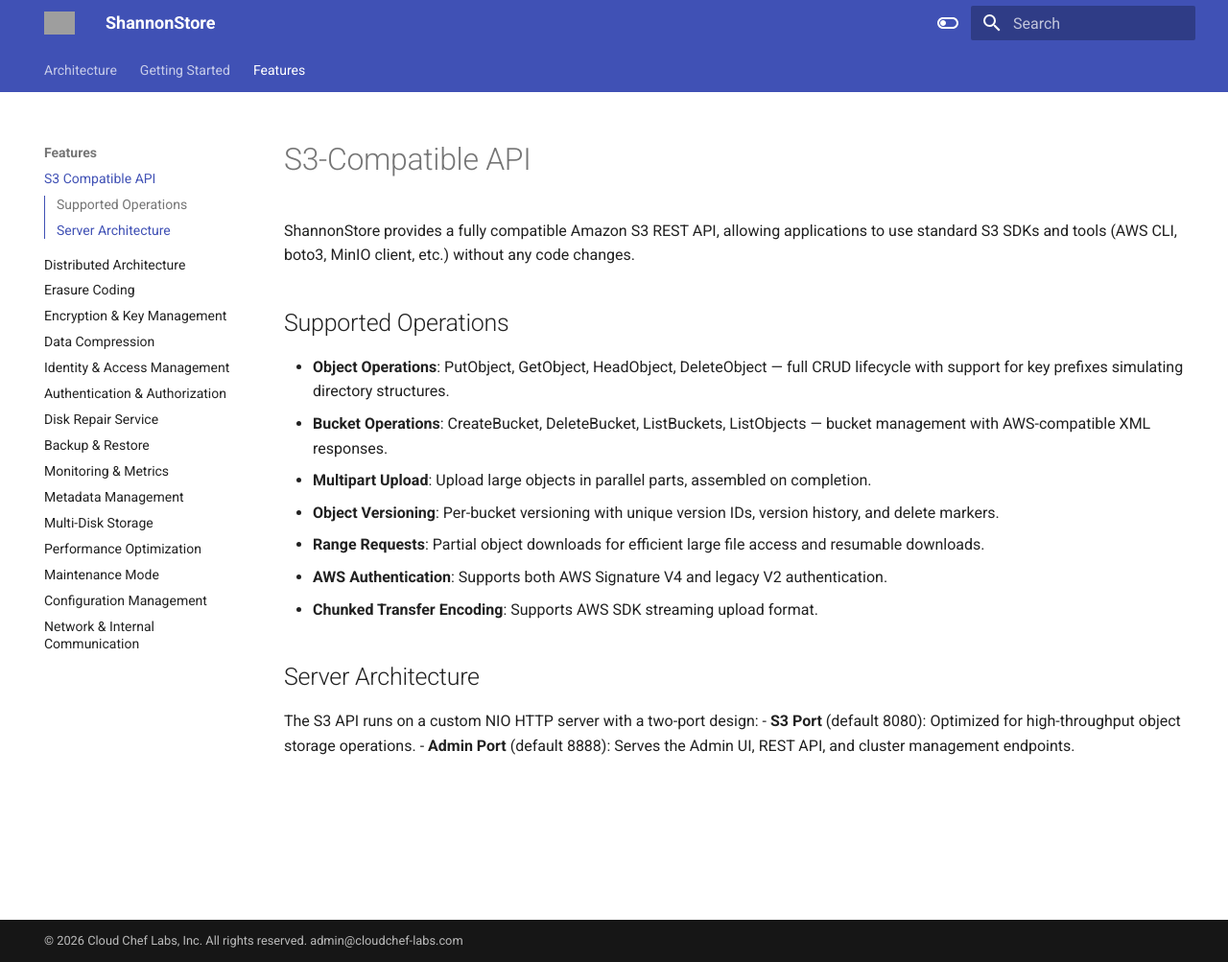
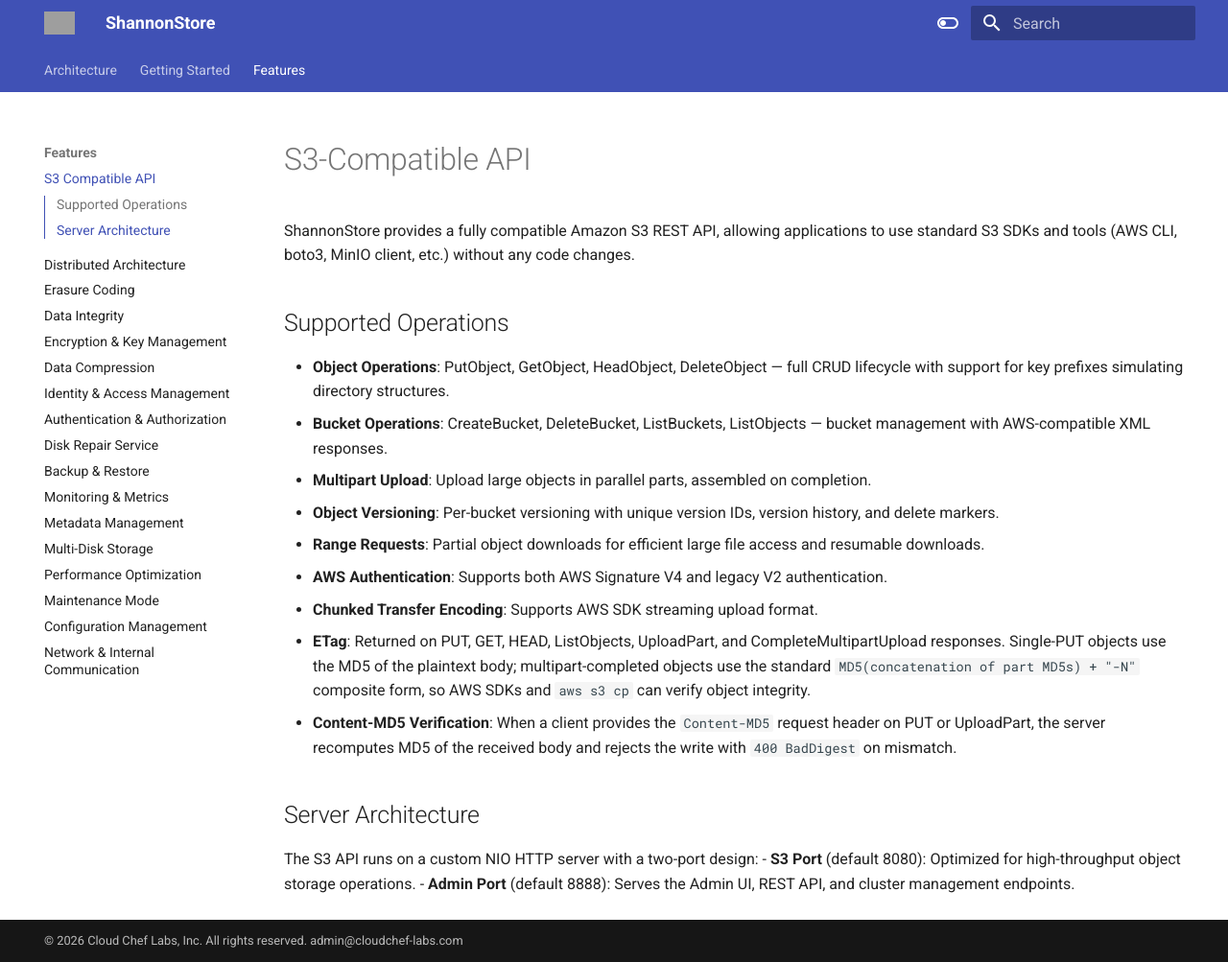
Before and after one commit to cloudcheflabs/shannonstore-docs, an MkDocs documentation site: the page built from docs/features/s3-compatible-api.md, in a window 1280 px wide and 1003 px high. Shown: the whole window at 96% size. Built offline with MkDocs 1.6.1 and Material for MkDocs 9.7.7, drawn with Linux system fonts in a browser that asks for light colours; the version menu is left out; grey boxes are pictures that could not be loaded.

```diff
--- a/docs/features/s3-compatible-api.md
+++ b/docs/features/s3-compatible-api.md
@@ -11,6 +11,8 @@ ShannonStore provides a fully compatible Amazon S3 REST API, allowing applicatio
 - **Range Requests**: Partial object downloads for efficient large file access and resumable downloads.
 - **AWS Authentication**: Supports both AWS Signature V4 and legacy V2 authentication.
 - **Chunked Transfer Encoding**: Supports AWS SDK streaming upload format.
+- **ETag**: Returned on PUT, GET, HEAD, ListObjects, UploadPart, and CompleteMultipartUpload responses. Single-PUT objects use the MD5 of the plaintext body; multipart-completed objects use the standard `MD5(concatenation of part MD5s) + "-N"` composite form, so AWS SDKs and `aws s3 cp` can verify object integrity.
+- **Content-MD5 Verification**: When a client provides the `Content-MD5` request header on PUT or UploadPart, the server recomputes MD5 of the received body and rejects the write with `400 BadDigest` on mismatch.
 
 ## Server Architecture
 
--- a/mkdocs.yml
+++ b/mkdocs.yml
@@ -40,6 +40,7 @@ nav:
       - "S3 Compatible API": features/s3-compatible-api.md
       - "Distributed Architecture": features/distributed-architecture.md
       - "Erasure Coding": features/ec.md
+      - "Data Integrity": features/data-integrity.md
       - "Encryption & Key Management": features/kms.md
       - "Data Compression": features/data-compression.md
       - "Identity & Access Management": features/iam.md
```
Also changed, not shown: docs/features/data-integrity.md (added, +16 -0 lines), docs/features/disk-repair.md (+1 -0 lines), docs/features/ec.md (+1 -0 lines).
